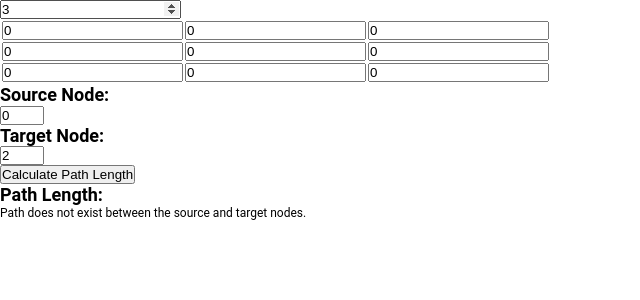
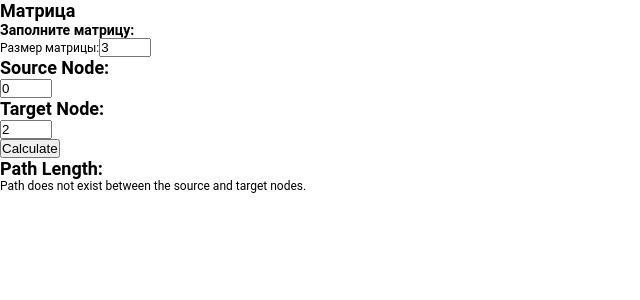
Before and after one commit to reznikovkg/just-copy, a React (Create React App) app in the folder react/app/: page /matrix in a window 1280 px wide. Shown: the top 300 px of the page, without its empty margins (0-640 px from the left). Built offline with nearby package versions, Linux system fonts and the light colour scheme.

Commit message:
кубическая матрица

```diff
--- /dev/null
+++ b/react/app/src/components/MatrixComponent/MatrixInput/index.jsx
@@ -0,0 +1,67 @@
+import {useState} from "react";
+import MatrixSettings from "../MatrixSettings";
+
+const MatrixInput = ({ size, onSizeChange, onChange }) => {
+    const [matrix, setMatrix] = useState([]);
+
+    const handleValueChange = (e, i, j, k) => {
+        const newValue = parseInt(e.target.value);
+        const newMatrix = [...matrix];
+        newMatrix[i][j][k] = newValue;
+        setMatrix(newMatrix);
+        onChange(newMatrix);
+    };
+
+    const generateEmptyMatrix = (size) => {
+        const newMatrix = [];
+
+        for (let i = 0; i < size; i++) {
+            const layer = [];
+            for (let j = 0; j < size; j++) {
+                const row = [];
+                for (let k = 0; k < size; k++) {
+                    row.push(0);
+                }
+                layer.push(row);
+            }
+            newMatrix.push(layer);
+        }
+
+        return newMatrix;
+    };
+
+    const handleMatrixSizeChange = (newSize) => {
+        const newMatrix = generateEmptyMatrix(newSize);
+        setMatrix(newMatrix);
+        onChange(newMatrix);
+        onSizeChange(newSize)
+    };
+
+    return (
+        <div>
+            <h3>Заполните матрицу:</h3>
+            <MatrixSettings size={size} onChange={handleMatrixSizeChange} />
+            {matrix.map((layer, i) => (
+                <div key={i}>
+                    <h4>Слой {i + 1}</h4>
+                    {layer.map((row, j) => (
+                        <div key={j}>
+                            {row.map((value, k) => (
+                                <input
+                                    key={k}
+                                    type="number"
+                                    min="0"
+                                    max="100"
+                                    value={value}
+                                    onChange={(e) => handleValueChange(e, i, j, k)}
+                                />
+                            ))}
+                        </div>
+                    ))}
+                </div>
+            ))}
+        </div>
+    );
+};
+
+export default MatrixInput
--- /dev/null
+++ b/react/app/src/components/MatrixComponent/MatrixSettings/index.jsx
@@ -0,0 +1,15 @@
+const MatrixSettings = ({ size, onChange }) => {
+    const handleSizeChange = (e) => {
+        const newSize = parseInt(e.target.value);
+        onChange(newSize);
+    };
+
+    return (
+        <div>
+            <label htmlFor="size">Размер матрицы:</label>
+            <input id="size" type="number" min="1" max="10" value={size} onChange={handleSizeChange} />
+        </div>
+    );
+};
+
+export default MatrixSettings
--- a/react/app/src/components/MatrixComponent/index.jsx
+++ b/react/app/src/components/MatrixComponent/index.jsx
@@ -1,84 +1,62 @@
 import {useState} from 'react';
-import graph from 'graphology';
-import {dijkstra} from 'graphology-shortest-path';
+import MatrixInput from "./MatrixInput";
 
 const MatrixComponent = () => {
-    const [matrixSize, setMatrixSize] = useState(3);
-    const [matrix, setMatrix] = useState(Array(matrixSize).fill().map(() => Array(matrixSize).fill(0)));
+    const [size, setSize] = useState(3);
+    const [matrix, setMatrix] = useState([]);
 
     const [sourceNode, setSourceNode] = useState(0);
     const [targetNode, setTargetNode] = useState(2);
     const [pathLength, setPathLength] = useState(null);
 
-    const handleMatrixSizeChange = (e) => {
-        setMatrixSize(parseInt(e.target.value));
-        setMatrix(Array(parseInt(e.target.value)).fill().map(() => Array(parseInt(e.target.value)).fill(0)));
-        setSourceNode(0)
-        setTargetNode(parseInt(e.target.value) - 1)
-    };
-
-    const handleCellValueChange = (row, col, value) => {
-        const newMatrix = [...matrix];
-        newMatrix[row][col] = value;
+    const handleMatrixChange = (newMatrix) => {
         setMatrix(newMatrix);
     };
 
-    const calculatePathLength = () => {
-        const g = new graph();
-        for (let i = 0; i < matrix.length; i++) {
-            g.addNode(i);
-        }
+    const calculatePathLength = (source, target) => {
+        const m = matrix.length;
+        const n = matrix[0].length;
 
-        for (let i = 0; i < matrix.length; i++) {
-            for (let j = 0; j < matrix[i].length; j++) {
-                if (matrix[i][j] !== 0 && i !== j) {
-                    g.addEdge(i, j);
-                    g.setEdgeAttribute(i, j, 'weight', matrix[i][j]);
+        const distances = Array(m)
+            .fill()
+            .map(() =>
+                Array(n)
+                    .fill()
+                    .map(() => Infinity)
+            );
+
+        distances[0][source] = 0;
+
+        for (let layer = 0; layer < m - 1; layer++) {
+            for (let i = 0; i < n; i++) {
+                for (let j = 0; j < n; j++) {
+                    if (
+                        matrix[layer][i][j] !== 0 &&
+                        distances[layer][i] !== Infinity &&
+                        distances[layer + 1][j] > distances[layer][i] + matrix[layer][i][j]
+                    ) {
+                        distances[layer + 1][j] = distances[layer][i] + matrix[layer][i][j];
+                    }
                 }
             }
         }
 
-        const path = dijkstra.bidirectional(g, sourceNode, targetNode);
+        return distances[m - 1][target];
+    };
 
-        if (path !== null) {
-            let length = 0;
-            for (let i = 0; i < path.length - 1; i++) {
-                const u = path[i];
-                const v = path[i + 1];
-                length += g.getEdgeAttribute(u, v, 'weight');
-            }
-            setPathLength(length);
-        } else {
-            setPathLength(null);
-        }
+    const handleCalculateClick = () => {
+        const pathLength = calculatePathLength(sourceNode, targetNode);
+        setPathLength(pathLength);
     };
 
     return (
         <div>
-            <input
-                type="number"
-                value={matrixSize}
-                onChange={handleMatrixSizeChange}
-                min={2}
+            <h2>Матрица</h2>
+            <MatrixInput
+                size={size}
+                onSizeChange={setSize}
+                onChange={handleMatrixChange}
             />
-            <table>
-                <tbody>
-                {matrix.map((row, i) => (
-                    <tr key={i}>
-                        {row.map((cell, j) => (
-                            <td key={j}>
-                                <input
-                                    type="number"
-                                    value={cell}
-                                    min={0}
-                                    onChange={(e) => handleCellValueChange(i, j, parseInt(e.target.value))}
-                                />
-                            </td>
-                        ))}
-                    </tr>
-                ))}
-                </tbody>
-            </table>
 
             <h2>Source Node:</h2>
             <input
@@ -98,8 +76,9 @@ const MatrixComponent = () => {
                 onChange={e => setTargetNode(parseInt(e.target.value))}
             />
 
-            <br />
-            <button onClick={calculatePathLength}>Calculate Path Length</button>
+            <br/>
+
+            <button onClick={handleCalculateClick}>Calculate</button>
 
             <h2>Path Length:</h2>
             {pathLength === null ? (
```
